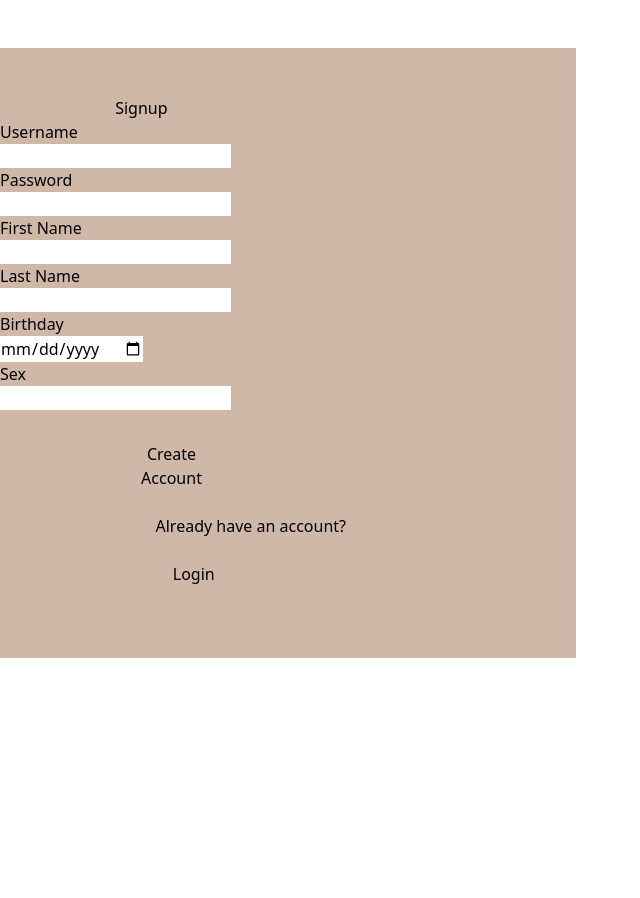
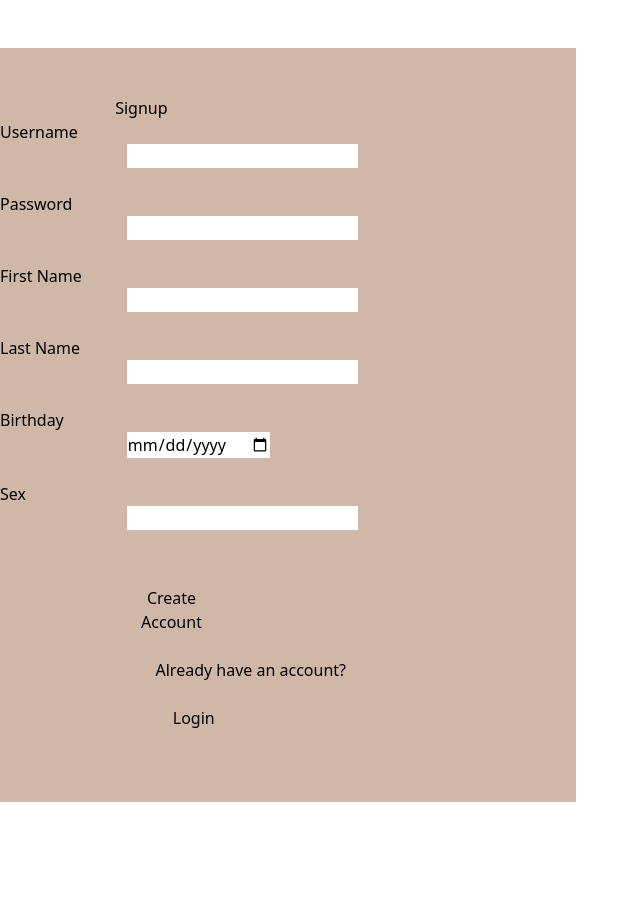
Before and after one commit to Decoretum/Business-Applications-Development, a Django app: page /Signup in a window 1280 px wide. Shown: the part 48-946 px from the top of the page, without its empty margins (0-640 px from the left). Before the commit the page ends 706 px from the top, so only its background shows below. Run offline with Django 4.2, Linux system fonts and the light colour scheme; style sheets or scripts are compiled from the project's sources.

Commit message:
frontend and bugfixes

```diff
--- a/SalesApp/Inventory/templates/Inventory/addnotify.html
+++ b/SalesApp/Inventory/templates/Inventory/addnotify.html
@@ -16,7 +16,7 @@
     <form method="POST" action="{% url 'addnotify' %}" enctype="multipart/form-data">{% csrf_token %}
         <div class="container">
                 {% for m in messages %}
-                {% if m.level == DEFAULT_MESSAGE_LEVELS.INFO %} <span style="color: red;" {% if m.tag == 'info' %} {% endif %}> {{m}} </span> {% endif %}
+                {% if m.level == DEFAULT_MESSAGE_LEVELS.INFO %} <span style="color: red; float: right; margin-top: 2vh; margin-right: 2vh;" {% if m.tag == 'info' %} {% endif %}> {{m}} </span> {% endif %}
                 {% endfor %}
             <div class="Largetext" style="font-size: 30px;"> Add a Notify Party </div>
 
--- a/SalesApp/Inventory/templates/Inventory/confirmorder.html
+++ b/SalesApp/Inventory/templates/Inventory/confirmorder.html
@@ -39,7 +39,7 @@
 
 
         <form method="get" style="display: inline;">
-            <button class="Button ml-20"  type="submit" name="Next" value="Next" style="position:absolute; right: 32vw; bottom: 5vh;"> Back </button>
+            <button class="Button ml-20"  type="submit" name="Next" value="Next" style="position:absolute; right: 32vw; width: auto;"> Back </button>
         </form>
             <br><br>
             </div>
--- a/SalesApp/Inventory/templates/Inventory/signup.html
+++ b/SalesApp/Inventory/templates/Inventory/signup.html
@@ -34,34 +34,25 @@
             <div class="Largetext" style="width: 50%; margin-left: 20%;"> Signup </div>
             <div class="label"> Username </div>
 
-            <div class="forminput">
-                <input class="form-control forminput" type="text" name="usern"> </input>
-            </div>
+
+                <input class="form-control forminput" type="text" name="usern"> </input><br><br>
+
 
             <div class="label"> Password </div>
-            <div class="forminput">
-                <input class="form-control forminput" type="text" name="passn" autocomplete="off"> </input>
-            </div>
+            <input class="form-control forminput" type="text" name="passn" autocomplete="off"> </input><br><br>
+
 
             <div class="label"> First Name </div>
-            <div class="forminput">
-                <input class="form-control forminput" type="text" name="firstn"> </input>
-            </div>
+            <input class="form-control forminput" type="text" name="firstn"> </input><br><br>
 
             <div class="label"> Last Name </div>
-            <div class="forminput">
-                <input class="form-control forminput" type="text" name="lastn"> </input>
-            </div>
+            <input class="form-control forminput" type="text" name="lastn"> </input><br><br>
 
             <div class="label"> Birthday </div>
-            <div class="forminput">
-                <input class="form-control forminput" type="date" name="birthday1"> </input>
-            </div>
+            <input class="form-control forminput" type="date" name="birthday1"> </input><br><br>
 
             <div class="label"> Sex </div>
-            <div class="forminput">
-                <input class="form-control forminput" type="text" name="sexx"> </input>
-            </div>
+            <input class="form-control forminput" type="text" name="sexx"> </input><br><br>
 
             <button class="Button" type="submit" style="margin-top: 4vh; margin-left: 22%; width: 7vw;">
                 Create Account
@@ -80,12 +71,16 @@
         div {
             font-weight: 100;
         }
+
+        .forminput {
+            margin-left: 22%;
+        }
     </style>
     {% endblock %}
     <script>
-        function LoginF(){
+        /*function LoginF(){
             location.href="{% url 'Login' %}";
-        }
+        }*/
     </script>
 </body>
 </html>
--- a/SalesApp/Inventory/views.py
+++ b/SalesApp/Inventory/views.py
@@ -267,7 +267,7 @@ def EditProduct(request,pk):
             messages.warning(request, "Stock cannot be text")
             return redirect('editproduct', pk)
 
-        elif stock == "" or stock == None or "." in stock or int(stock) <= 0:
+        elif stock == "" or stock == None or "." in stock or int(stock) < 0:
             messages.warning(request, 'Stock must not be blank, a decimal, or <= 0')
             return redirect('editproduct', pk)
 
```
Also changed, not shown: SalesApp/Inventory/templates/Inventory/login.html (+8 -6 lines), README.md.
